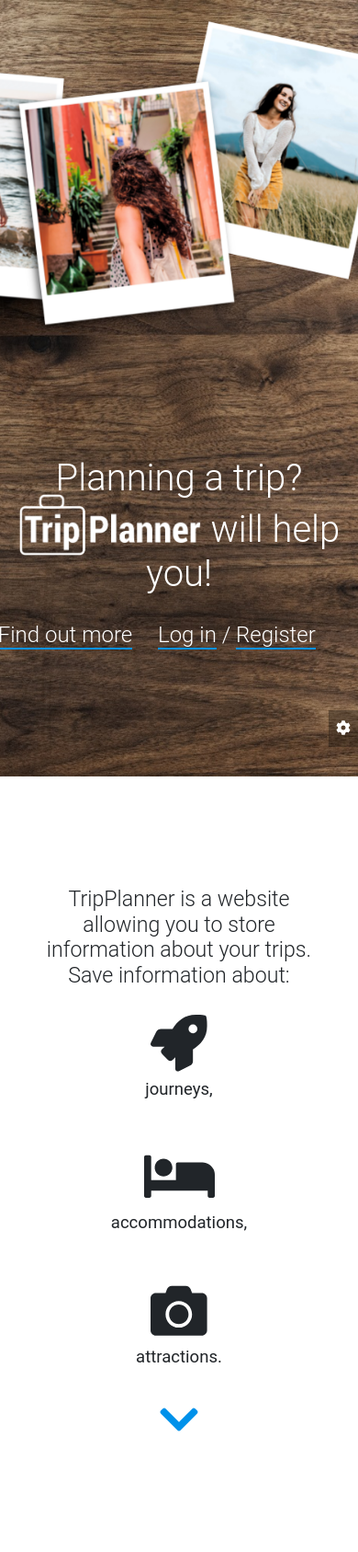
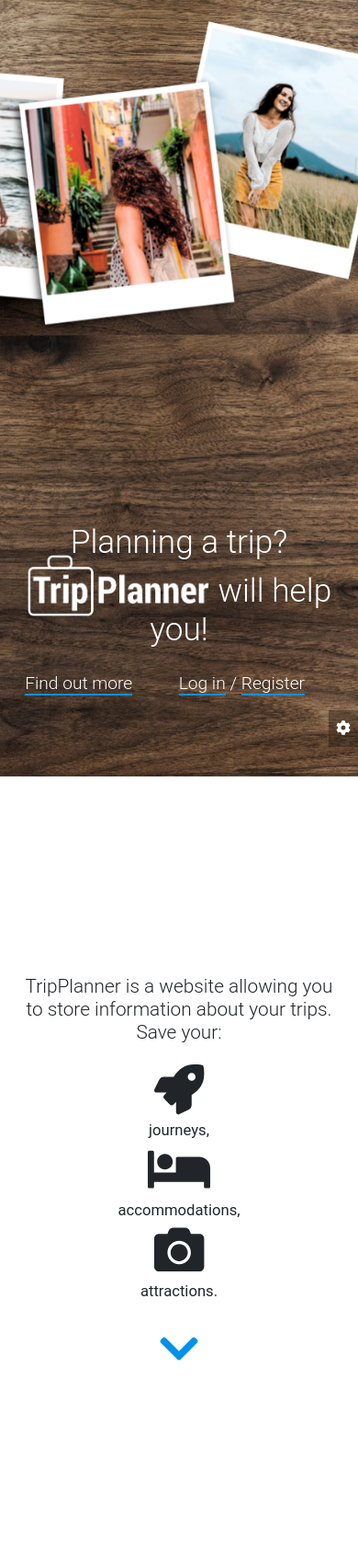
Before and after one commit to norseny/TripPlanner, a Django app: page / in a window 390 px wide. Shown: the top 1687 px of the page at 92% size. Run offline with Django 3.2, Linux system fonts and the light colour scheme; some libraries are stand-ins or nearby versions.

Commit message:
Style mobile

```diff
--- a/static/own/css/style-home.css
+++ b/static/own/css/style-home.css
@@ -20,7 +20,7 @@ html, main, body {
 }
 
 #home-1-text-container {
-    margin-bottom: 8rem;
+    margin-bottom: 5%;
     /*margin-right: 1rem;*/
 }
 
@@ -87,6 +87,37 @@ html, main, body {
     left: 0;
 }
 
+
+@media (min-width:100px) and (max-width: 576px) {
+    #home-1-text-container{
+        margin-bottom: 20%;
+    }
+
+    #home-first-h1-main-text{
+        font-size: 220%;
+    }
+    #attributes-1-container-h2, #home-trip-attributes2-txt {
+        font-size: 130%;
+        padding: 5%;
+    }
+    #home-trip-attributes-main-txt{
+        margin-bottom: 5%;
+    }
+    #home-begin-art{
+        margin-top: 5%;
+        margin-right: 0;
+        margin-left: 0;
+
+    }
+    #home-first-h1-links-div{
+        font-size: 120%;
+        padding-left: 5%;
+    }
+    #home-seeking-inspiration{
+            /*background: url(../img/test5a.jpg) no-repeat center center fixed!important;*/
+    }
+}
+
 /*Small devices (landscape phones, 576px and up)*/
 @media (min-width: 576px) {
     #home-1-text-container {
@@ -115,8 +146,8 @@ html, main, body {
     }
 
     #home-1-text-container {
-        margin-bottom: 6rem;
-        margin-right: 4rem;
+        margin-bottom: 4rem;
+        margin-right: 2rem;
         max-width: 700px;
     }
 
@@ -137,8 +168,8 @@ html, main, body {
 /*Large devices (desktops, 992px and up)*/
 @media (min-width: 992px) {
     #home-1-text-container {
-        margin-bottom: 8rem;
-        margin-right: 5rem;
+        margin-bottom: 5rem;
+        margin-right: 2rem;
         max-width: 1500px;
     }
     #home-first-h1-main-text {
--- a/tripplanner/templates/tripplanner/trip_confirm_delete.html
+++ b/tripplanner/templates/tripplanner/trip_confirm_delete.html
@@ -6,7 +6,7 @@
         <div class="ml-5">
             <h1 class="h1-responsive ml-0">{% trans 'Confirm' %}</h1>
             <div>
-                <form action="trip-delete" method="post">{% csrf_token %}
+                <form action="" method="post">{% csrf_token %}
                     <p>{% trans 'Are you sure you want to delete ' %}"{{ object }}"?</p>
                     <input class="btn btn-primary" type="submit" value="{% trans 'I confirm' %}"/>
                 </form>
--- a/tripplanner/templates/tripplanner/trip_participants_list.html
+++ b/tripplanner/templates/tripplanner/trip_participants_list.html
@@ -7,7 +7,7 @@
         <div id="participants-container">
         <h1 class="h1-responsive mt-2 ml-0">{{ trip.name }}</h1>
 
-    <h2 class="h2-responsive ml-0">{% trans 'Trip participants' %}</h2>
+    <h2 class="h2-responsive ml-sm-0">{% trans 'Trip participants' %}</h2>
     <ul class="h5-responsive participants-list" >
         {% for participant in user_list %}
             <li>
--- a/tripplanner/templates/tripplanner/tripplanner.html
+++ b/tripplanner/templates/tripplanner/tripplanner.html
@@ -1,12 +1,20 @@
 <!DOCTYPE html>
 <html lang="en">
 <head>
+    {% load static %}
+    {% load i18n %}
+
     <meta charset="UTF-8">
 
-    <title>Trip Planner</title>
+        <title>TripPlanner{% trans '- plan your trip!' %}</title>
+    <meta charset="UTF-8">
 
-    {% load static %}
-    {% load i18n %}
+    <meta name="description" content="{% trans 'TripPlanner will help you keep all your trip notes together!' %}">
+    <meta name="keywords" content="Trip, Wycieczka, Plan, Wyjazd, Podróż">
+    <meta name="author" content="Beata Piechowicz">
+    <meta name="viewport" content="width=device-width, initial-scale=1.0">
+
+
 
     <!-- Font Awesome -->
     <script defer src="https://use.fontawesome.com/releases/v5.0.10/js/all.js"
@@ -79,20 +87,20 @@
 </div>
 
 
-<div id="home-trip-attributes" class="p-5 d-flex justify-content-center text-center align-items-center">
+<div id="home-trip-attributes" class="p-sm-5 d-flex justify-content-center text-center align-items-center">
     <article>
-        <h2 class="h2-responsive w-100">
-            <span class="d-inline-block" id="home-trip-attributes-main-txt">{% trans "TripPlanner is a website allowing you to store information about your trips. Save information about:" %}</span>
+        <h2 class="h2-responsive w-100" id="attributes-1-container-h2">
+            <span class="d-inline-block" id="home-trip-attributes-main-txt">{% trans "TripPlanner is a website allowing you to store information about your trips. Save your:" %}</span>
             <span class="row">
-                <span class="col-md-4 p-4">
+                <span class="col-md-4 p-sm-4">
                     <span class="fas fa-rocket fa-3x p-1"></span>
                     <span class="d-inline-block small w-100 text-center">{% trans "journeys," %}</span>
                 </span>
-                <span class="col-md-4 p-4">
+                <span class="col-md-4 p-sm-4">
                     <span class="fas fa-bed fa-3x p-1"></span>
                     <span class="d-inline-block small w-100 text-center">{% trans "accommodations," %}</span>
                 </span>
-                <span class="col-md-4 p-4">
+                <span class="col-md-4 p-sm-4">
                     <span class="fas fa-camera fa-3x p-1"></span>
                     <span class="d-inline-block small w-100 text-center">{% trans "attractions." %}</span>
                 </span>
@@ -125,7 +133,7 @@
 
 <div id="home-trip-attributes2" class="p-5 d-flex justify-content-center text-center align-items-center">
     <article>
-        <h2 class="h2-responsive w-100">
+        <h2 class="h2-responsive w-100" id="home-trip-attributes2-txt">
             {% trans "You can also:" %}
             <span class="row p-1">
                 <span class="col-md-6 p-4">
@@ -148,17 +156,17 @@
 <div id="home-writing-bg" class="text-center">
     <div class="w-100 d-flex justify-content-center align-items-start">
         <article class="h2-responsive" id="home-begin-art">
-            <h2 class="p-5">{% trans 'Ready to start planning?' %}</h2>
+            <h2 class="p-sm-5 p-3">{% trans 'Ready to start planning?' %}</h2>
             {% if user.is_anonymous %}
-                <div class="my-4">
-                    <a class="my-4" href="{% url 'signup' %}">{% trans 'Register' %}</a>
+                <div class="my-sm-4">
+                    <a class="my-sm-4" href="{% url 'signup' %}">{% trans 'Register' %}</a>
                 </div>
             {% else %}
-                <div class="my-4">
-                    <a class="my-4" href="{% url 'my-trip-list' %}">{% trans 'Go to your trips' %}</a>
+                <div class="my-sm-4">
+                    <a class="my-sm-4" href="{% url 'my-trip-list' %}">{% trans 'Go to your trips' %}</a>
                 </div>
             {% endif %}
-            <div class="my-4">
+            <div class="my-sm-4">
                 <a href="{% url 'trip-list' %}">{% trans 'See existing trips' %}</a>
             </div>
         </article>
```
Also changed, not shown: static/own/css/style.css (+30 -1 lines), static/own/js/detail-view.js (+8 -2 lines), tripplanner/forms/trip_forms.py (+8 -8 lines), tripplanner/templates/base.html (+14 -19 lines), tripplanner/templates/tripplanner/my_trip_list.html (+13 -8 lines), tripplanner/templates/tripplanner/trip_detail.html (+4 -4 lines), tripplanner/templates/tripplanner/trip_with_attributes_form.html (+4 -4 lines), db.sqlite3, static/own/img/defaultpicture.jpg, tripplanner/locale/pl/LC_MESSAGES/django.po, 1 other file.
